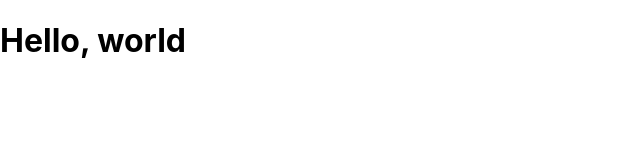
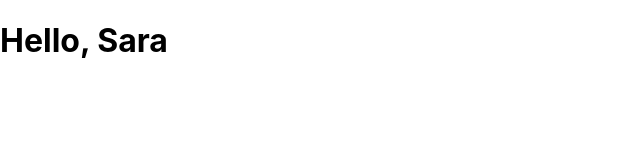
Before and after one commit to andrewdownsau/Business_Web-Dev-Portfolio, a React (Create React App) app: page / in a window 1280 px wide. Shown: the top 160 px of the page, without its empty margins (0-640 px from the left). Built offline with nearby package versions, Linux system fonts and the light colour scheme.

Commit message:
Render test: function inside index.js file called

```diff
--- a/src/index.js
+++ b/src/index.js
@@ -4,8 +4,15 @@
 // import App from './App';
 import * as serviceWorker from './serviceWorker';
 
-const element = <h1>Hello, world</h1>;
-ReactDOM.render(element, document.getElementById('root'));
+function Welcome(props) {
+  return <h1>Hello, {props.name}</h1>;
+}
+
+const element = <Welcome name="Sara" />;
+ReactDOM.render(
+  element,
+  document.getElementById('root')
+);
 
 // ReactDOM.render(
 //   <React.StrictMode>
```
